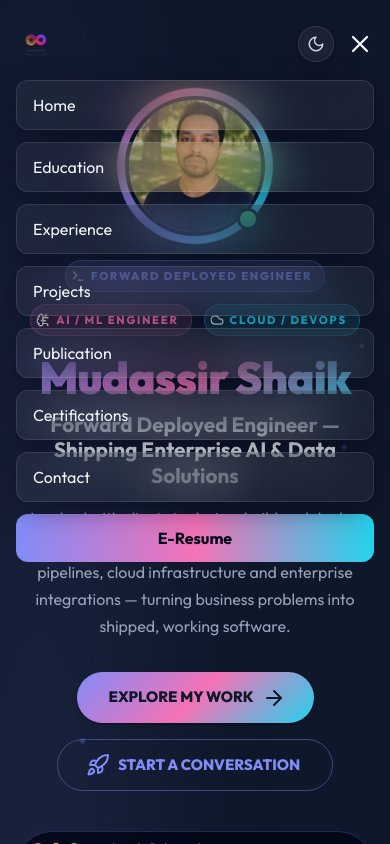
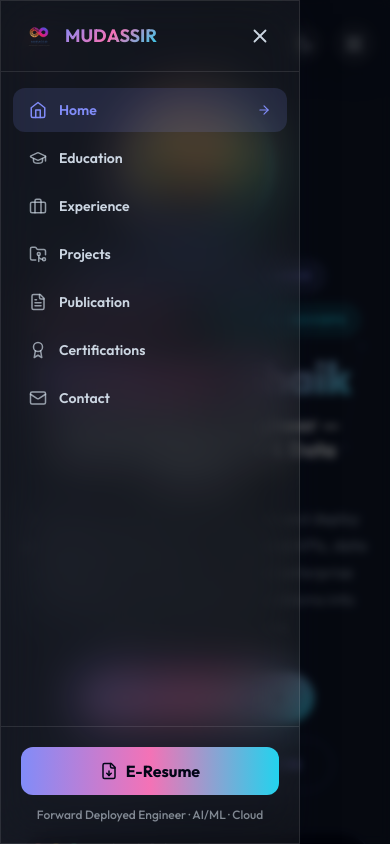
Before and after one commit to skmudassir-it/portfolio, a React (Vite) app: page / in a window 390 px wide. Both pictures are taken after a click on the button 360 px from the left and 44 px from the top of the page. Shown: the top 844 px of the page. Built offline with nearby package versions, Linux system fonts and the light colour scheme.

Commit message:
mobile nav: left slide-in drawer with overlay, icons, active states, body scroll lock

```diff
--- a/src/components/layout/Navbar.tsx
+++ b/src/components/layout/Navbar.tsx
@@ -1,6 +1,6 @@
 import { useState, useEffect } from 'react';
 import { Link, useLocation } from 'react-router-dom';
-import { Menu, X, Moon, Sun, Monitor } from 'lucide-react';
+import { Menu, X, Moon, Sun, Monitor, Home, GraduationCap, Briefcase, FolderGit2, FileText, Award, Mail, FileDown, ArrowRight } from 'lucide-react';
 import { useThemeMode } from '../../theme/ThemeContext';
 
 const Navbar = () => {
@@ -10,14 +10,13 @@ const Navbar = () => {
     const { mode, cycleMode } = useThemeMode();
 
     const navLinks = [
-        { name: 'Home', path: '/' },
-        { name: 'Education', path: '/education' },
-        { name: 'Experience', path: '/experience' },
-        { name: 'Projects', path: '/projects' },
-        { name: 'Publication', path: '/publication' },
-        { name: 'Certifications', path: '/certifications' },
-        { name: 'Contact', path: '/contact' },
-        { name: 'E-Resume', path: '/resume' },
+        { name: 'Home', path: '/', icon: <Home size={18} /> },
+        { name: 'Education', path: '/education', icon: <GraduationCap size={18} /> },
+        { name: 'Experience', path: '/experience', icon: <Briefcase size={18} /> },
+        { name: 'Projects', path: '/projects', icon: <FolderGit2 size={18} /> },
+        { name: 'Publication', path: '/publication', icon: <FileText size={18} /> },
+        { name: 'Certifications', path: '/certifications', icon: <Award size={18} /> },
+        { name: 'Contact', path: '/contact', icon: <Mail size={18} /> },
     ];
 
     useEffect(() => {
@@ -28,9 +27,25 @@ const Navbar = () => {
         return () => window.removeEventListener('scroll', handleScroll);
     }, []);
 
+    // lock body scroll when drawer open
+    useEffect(() => {
+        if (isOpen) {
+            document.body.style.overflow = 'hidden';
+        } else {
+            document.body.style.overflow = '';
+        }
+        return () => { document.body.style.overflow = ''; };
+    }, [isOpen]);
+
+    // close drawer on route change
+    useEffect(() => {
+        setIsOpen(false);
+    }, [location.pathname]);
+
     const ThemeIcon = mode === 'dark' ? Moon : mode === 'light' ? Sun : Monitor;
 
     return (
+        <>
             <nav className={`fixed w-full z-50 transition-all duration-300 ${scrolled ? 'glass-morphism py-3' : 'bg-transparent py-6'}`}>
                 <div className="max-w-7xl mx-auto px-4 sm:px-6 lg:px-8">
                     <div className="flex justify-between items-center">
@@ -45,14 +60,17 @@ const Navbar = () => {
                                 <Link
                                     key={link.name}
                                     to={link.path}
-                                className={`transition-all duration-300 ${link.name === 'E-Resume'
-                                    ? 'bg-gradient-to-r from-primary via-secondary to-accent text-slate-950 px-5 py-2 rounded-full font-bold hover:brightness-110 hover:-translate-y-0.5 transition-all shadow-glow'
-                                    : location.pathname === link.path ? 'text-primary font-semibold' : 'text-dark-light hover:text-primary'
-                                    }`}
+                                    className={`transition-all duration-300 ${location.pathname === link.path ? 'text-primary font-semibold' : 'text-dark-light hover:text-primary'}`}
                                 >
                                     {link.name}
                                 </Link>
                             ))}
+                            <Link
+                                to="/resume"
+                                className="bg-gradient-to-r from-primary via-secondary to-accent text-slate-950 px-5 py-2 rounded-full font-bold hover:brightness-110 hover:-translate-y-0.5 transition-all shadow-glow"
+                            >
+                                E-Resume
+                            </Link>
 
                             {/* Theme Toggle */}
                             <button
@@ -65,7 +83,7 @@ const Navbar = () => {
                             </button>
                         </div>
 
-                    {/* Mobile Menu Button */}
+                        {/* Mobile: hamburger */}
                         <div className="md:hidden flex items-center gap-3">
                             <button
                                 onClick={cycleMode}
@@ -76,34 +94,86 @@ const Navbar = () => {
                                 <ThemeIcon size={18} className="text-dark-light" />
                             </button>
                             <button
-                            onClick={() => setIsOpen(!isOpen)}
-                            className="text-dark hover:text-primary"
+                                onClick={() => setIsOpen(true)}
+                                aria-label="Open menu"
+                                className="p-2 rounded-full glass-morphism hover:scale-110 transition-all duration-300"
                             >
-                            {isOpen ? <X size={28} /> : <Menu size={28} />}
+                                <Menu size={22} className="text-dark-light" />
                             </button>
                         </div>
                     </div>
+                </div>
+            </nav>
 
-                {/* Mobile Menu */}
-                {isOpen && (
-                    <div className="md:hidden mt-4 space-y-3 pb-4">
-                        {navLinks.map((link) => (
+            {/* ===== MOBILE DRAWER — slides in from LEFT ===== */}
+            {/* Overlay */}
+            <div
+                className={`fixed inset-0 z-[60] bg-black/60 backdrop-blur-sm transition-opacity duration-300 md:hidden ${isOpen ? 'opacity-100' : 'opacity-0 pointer-events-none'}`}
+                onClick={() => setIsOpen(false)}
+                aria-hidden="true"
+            />
+
+            {/* Drawer */}
+            <aside
+                className={`fixed top-0 left-0 h-full w-[300px] max-w-[85vw] z-[70] md:hidden glass-morphism flex flex-col transition-transform duration-300 ease-out ${isOpen ? 'translate-x-0' : '-translate-x-full'}`}
+                style={{ borderRight: '1px solid rgba(255,255,255,0.1)', borderRadius: 0 }}
+                aria-label="Mobile navigation"
+            >
+                {/* Drawer header */}
+                <div className="flex items-center justify-between px-5 py-4 border-b border-white/10">
+                    <div className="flex items-center gap-2">
+                        <img src="/logo.png" alt="Mudassir Shaik logo" className="w-9 h-9 object-contain rounded-lg" />
+                        <span className="text-lg font-bold text-gradient">MUDASSIR</span>
+                    </div>
+                    <button
+                        onClick={() => setIsOpen(false)}
+                        aria-label="Close menu"
+                        className="p-2 rounded-full hover:bg-white/10 transition-all"
+                    >
+                        <X size={22} className="text-dark-light" />
+                    </button>
+                </div>
+
+                {/* Drawer links */}
+                <nav className="flex-1 overflow-y-auto py-4 px-3">
+                    <ul className="space-y-1">
+                        {navLinks.map((link) => {
+                            const active = location.pathname === link.path;
+                            return (
+                                <li key={link.name}>
                                     <Link
-                                key={link.name}
                                         to={link.path}
                                         onClick={() => setIsOpen(false)}
-                                className={`block px-4 py-3 rounded-xl transition-all ${link.name === 'E-Resume'
-                                    ? 'bg-gradient-to-r from-primary via-secondary to-accent text-slate-950 font-bold text-center'
-                                    : 'glass-morphism text-dark hover:text-primary'
+                                        className={`flex items-center gap-3 px-4 py-3 rounded-xl transition-all ${active
+                                            ? 'bg-primary/15 text-primary font-bold'
+                                            : 'text-dark-light hover:bg-white/10 hover:text-primary'
                                             }`}
                                     >
-                                {link.name}
+                                        <span className={active ? 'text-primary' : 'text-dark-light/70'}>{link.icon}</span>
+                                        <span className="text-sm font-semibold">{link.name}</span>
+                                        {active && <ArrowRight size={14} className="ml-auto text-primary" />}
                                     </Link>
-                        ))}
+                                </li>
+                            );
+                        })}
+                    </ul>
+                </nav>
+
+                {/* Drawer footer — E-Resume */}
+                <div className="px-5 py-5 border-t border-white/10">
+                    <Link
+                        to="/resume"
+                        onClick={() => setIsOpen(false)}
+                        className="flex items-center justify-center gap-2 bg-gradient-to-r from-primary via-secondary to-accent text-slate-950 px-5 py-3 rounded-xl font-bold hover:brightness-110 transition-all"
+                    >
+                        <FileDown size={18} /> E-Resume
+                    </Link>
+                    <p className="text-center text-xs text-dark-light/60 mt-3 font-medium">
+                        Forward Deployed Engineer · AI/ML · Cloud
+                    </p>
                 </div>
-                )}
-            </div>
-        </nav>
+            </aside>
+        </>
     );
 };
 
```
Also changed, not shown: 8 other files (tests, documents, lock files or other folders). Lines whose indentation alone changed are shown as unchanged.
